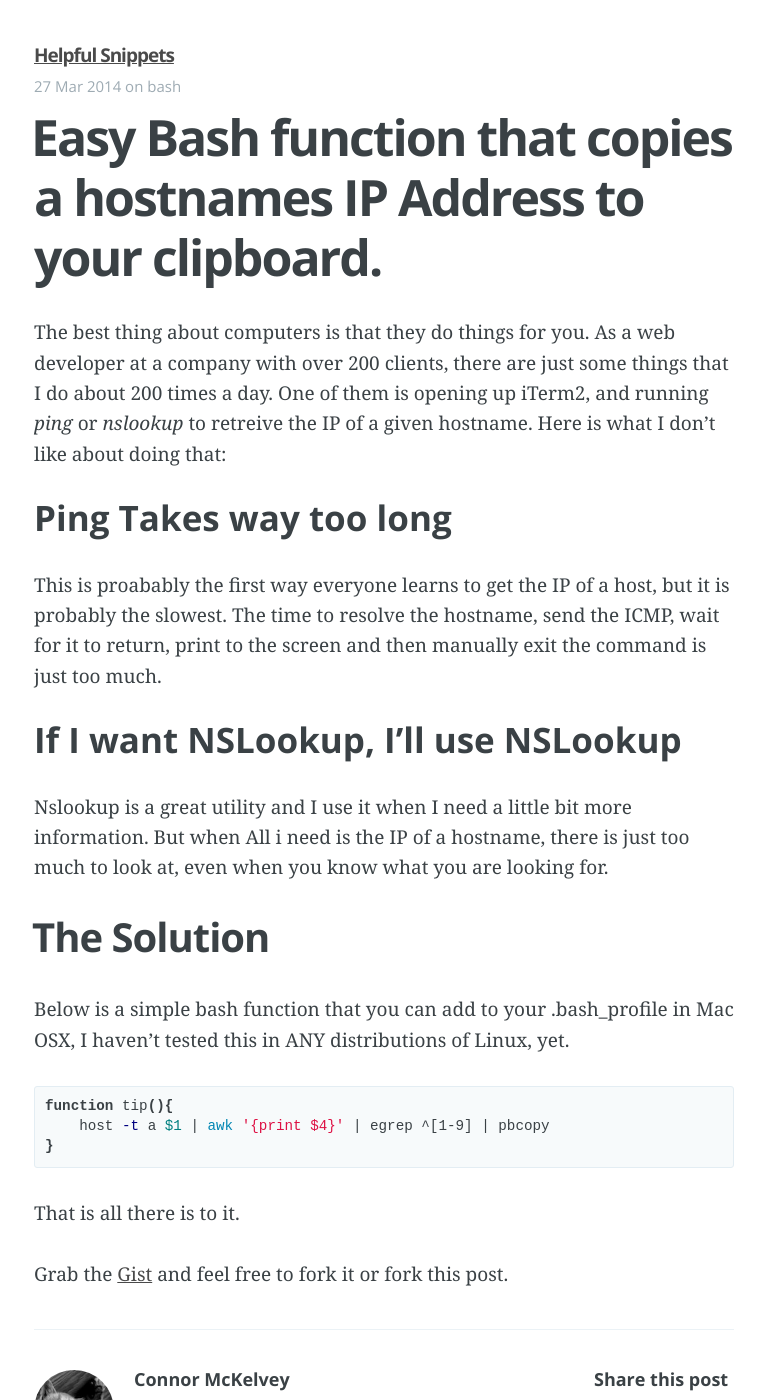
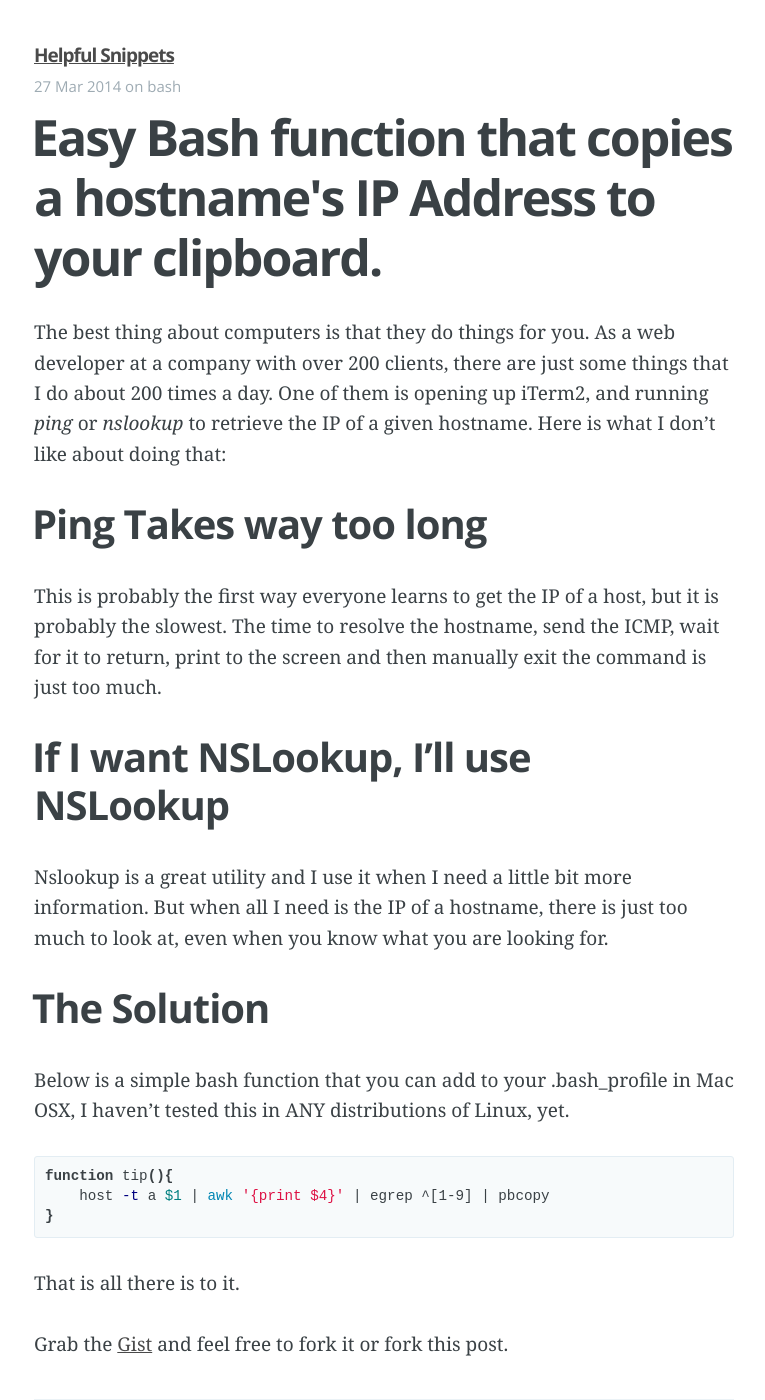
Before and after one commit to Helpful-Snippets/helpful-snippets.github.io, a Jekyll site: the page built from _posts/2014-03-27-quick-ip-address-bash-function.markdown, in a window 1280 px wide and 1400 px high. Shown: the whole window, without its empty margins (256-1021 px from the left). Built offline with Jekyll 4.4.1, drawn with Linux system fonts in a browser that asks for light colours; Markdown is read by kramdown in place of the engine named in the settings.

Commit message:
fixed spelling and grammar

```diff
--- a/_posts/2014-03-27-quick-ip-address-bash-function.markdown
+++ b/_posts/2014-03-27-quick-ip-address-bash-function.markdown
@@ -1,17 +1,17 @@
 ---
 layout: post
-title:  "Easy Bash function that copies a hostnames IP Address to your clipboard."
+title:  "Easy Bash function that copies a hostname's IP Address to your clipboard."
 date:   2014-03-27 10:29:39
 categories: bash
 ---
 
-The best thing about computers is that they do things for you. As a web developer at a company with over 200 clients, there are just some things that I do about 200 times a day. One of them is opening up iTerm2, and running *ping* or *nslookup* to retreive the IP of a given hostname. Here is what I don't like about doing that:
+The best thing about computers is that they do things for you. As a web developer at a company with over 200 clients, there are just some things that I do about 200 times a day. One of them is opening up iTerm2, and running *ping* or *nslookup* to retrieve the IP of a given hostname. Here is what I don't like about doing that:
 
-###Ping Takes way too long
-This is proabably the first way everyone learns to get the IP of a host, but it is probably the slowest. The time to resolve the hostname, send the ICMP, wait for it to return, print to the screen and then manually exit the command is just too much.
+##Ping Takes way too long
+This is probably the first way everyone learns to get the IP of a host, but it is probably the slowest. The time to resolve the hostname, send the ICMP, wait for it to return, print to the screen and then manually exit the command is just too much.
 
-###If I want NSLookup, I'll use NSLookup
-Nslookup is a great utility and I use it when I need  a little bit more information. But when All i need is the IP of a hostname, there is just too much to look at, even when you know what you are looking for.
+##If I want NSLookup, I'll use NSLookup
+Nslookup is a great utility and I use it when I need  a little bit more information. But when all I need is the IP of a hostname, there is just too much to look at, even when you know what you are looking for.
 
 ##The Solution
 Below is a simple bash function that you can add to your .bash_profile in Mac OSX, I haven't tested this in ANY distributions of Linux, yet.
--- a/_posts/2014-03-31-copy-hostname-only-from-address-bar-in-chrome.markdown
+++ b/_posts/2014-03-31-copy-hostname-only-from-address-bar-in-chrome.markdown
@@ -10,7 +10,7 @@ I use Chrome pretty much exclusively. There are very few things that I do not li
 At work I rely heavily on the domain/hostnames of our 200+. I frequently FTP into their server to make minor changes, or add thier FTP credentials into basecamp for another developer. For this reason, I find it so frusterating that Chrome does not provide an option similar to Firefox that would allow users to force the http:// and trailing slash to show.
 
 ##Why make it show?
-I want to to show so that I can actually spcify the text that I want to highlight and copy for use in an FTP client, iTerm2 or Basecamp. Before I wrote bookmarklet below this was my process:
+I want to show so that I can actually specify the text that I want to highlight and copy for use in an FTP client, iTerm2 or Basecamp. Before I wrote bookmarklet below this was my process:
 
  1.  Click in address bar
  2.  Command + a (to select at)
@@ -22,7 +22,7 @@ I want to to show so that I can actually spcify the text that I want to highligh
  8.  Command + w (To close the new tab, if I even remembered)
  9.  Use the text on my clipboard as soon as possible before I overwrite it with something.
 
-I know that this process only takes about a second or two, but when I list out all the steps, it is kind of ridulous to have to do something like this 50+ times a day.
+I know that this process only takes about a second or two, but when I list out all the steps, it is kind of ridiculous to have to do something like this 50+ times a day.
 
 ##The Solution
 {% highlight javascript %}
```
